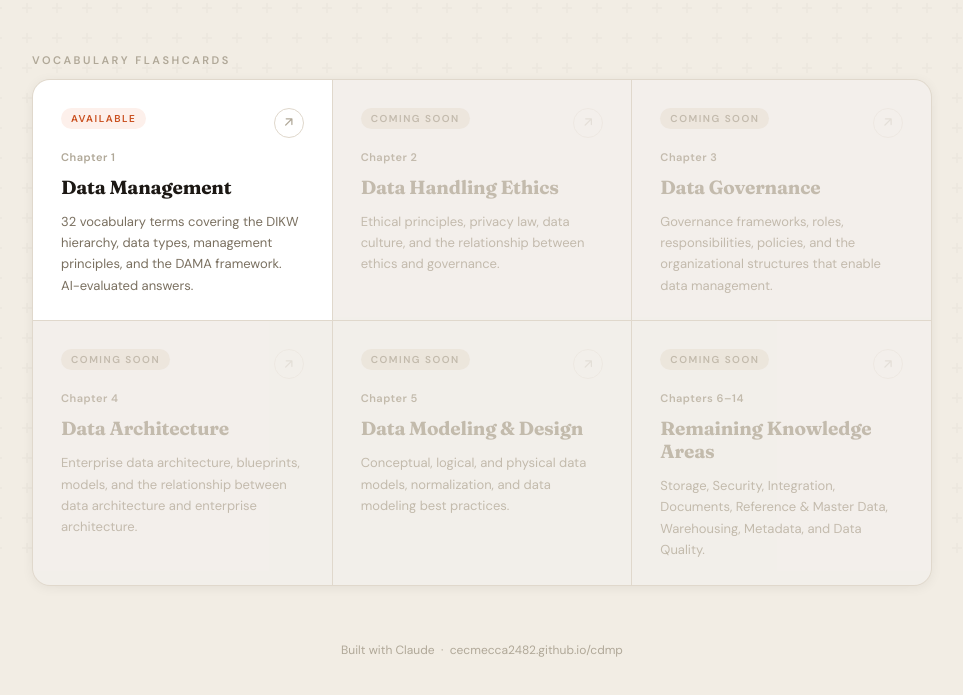
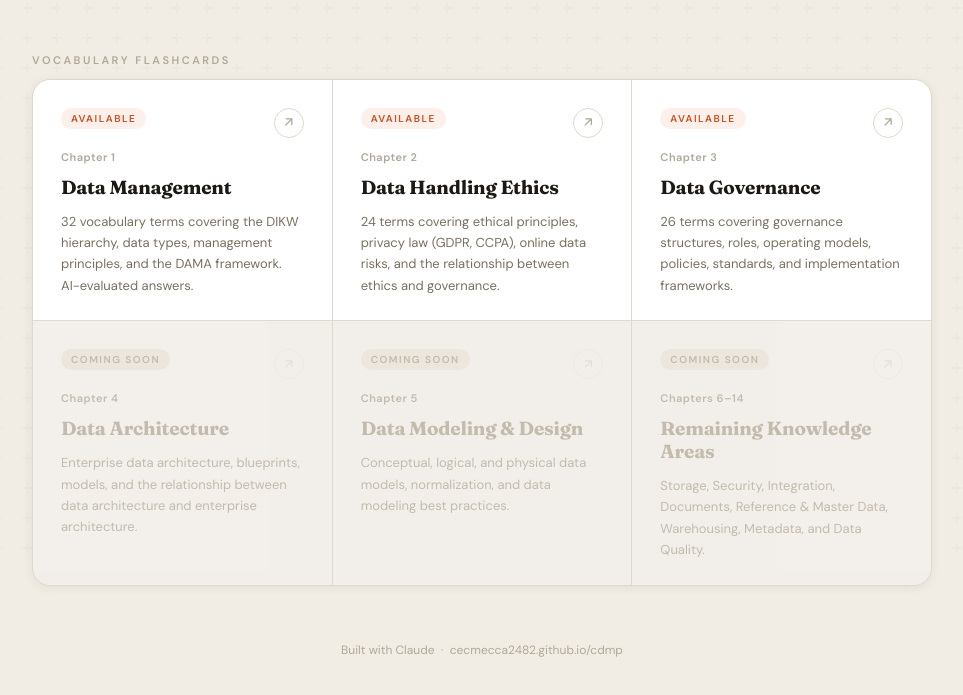
Before and after one commit to cecmecca2482/cdmp, a plain HTML site: page index.html in a window 1280 px wide. Shown: the part 237-932 px from the top of the page, without its empty margins (158-1121 px from the left). Drawn offline with Linux system fonts and the light colour scheme.

Commit message:
Add files via upload

```diff
--- a/index.html
+++ b/index.html
@@ -252,25 +252,25 @@
     <div class="card-desc">32 vocabulary terms covering the DIKW hierarchy, data types, management principles, and the DAMA framework. AI-evaluated answers.</div>
   </a>
 
-  <div class="card disabled">
+  <a class="card" href="cdmp-chpt2-flashcards.html">
     <div class="card-top">
-      <span class="card-tag coming-soon">Coming soon</span>
+      <span class="card-tag">Available</span>
       <div class="card-arrow"><i class="ti ti-arrow-up-right"></i></div>
     </div>
     <div class="card-chapter">Chapter 2</div>
     <div class="card-title">Data Handling Ethics</div>
-    <div class="card-desc">Ethical principles, privacy law, data culture, and the relationship between ethics and governance.</div>
-  </div>
+    <div class="card-desc">24 terms covering ethical principles, privacy law (GDPR, CCPA), online data risks, and the relationship between ethics and governance.</div>
+  </a>
 
-  <div class="card disabled">
+  <a class="card" href="cdmp-chpt3-flashcards.html">
     <div class="card-top">
-      <span class="card-tag coming-soon">Coming soon</span>
+      <span class="card-tag">Available</span>
       <div class="card-arrow"><i class="ti ti-arrow-up-right"></i></div>
     </div>
     <div class="card-chapter">Chapter 3</div>
     <div class="card-title">Data Governance</div>
-    <div class="card-desc">Governance frameworks, roles, responsibilities, policies, and the organizational structures that enable data management.</div>
-  </div>
+    <div class="card-desc">26 terms covering governance structures, roles, operating models, policies, standards, and implementation frameworks.</div>
+  </a>
 
   <div class="card disabled">
     <div class="card-top">
```
